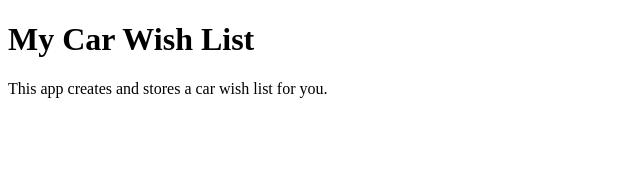
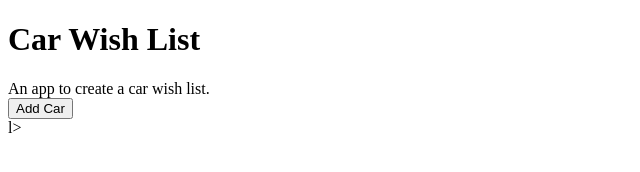
Before and after one commit to TaylorEisman12/Assignment-1, a plain HTML site: page index.html in a window 1280 px wide. Shown: the whole page, without its empty margins (0-640 px from the left). Drawn offline with Linux system fonts and the light colour scheme.

Commit message:
changed body tags

```diff
--- a/index.html
+++ b/index.html
@@ -4,25 +4,25 @@
 <!-- 3/12 Project 1 -->
 <html>
 		<head>
+			<title>Taylor Eisman Project 1</title>
 				<meta charset="utf-8" />
-		<meta name="description" content="First assignment 3/12" />
-		<meta name="keywords" content="car wish list, project 1" />
-		<meta name="robots" content="index, follow" />
-		<!-- Fit Iphone -->
+				<meta name="description" content="Project 1" />
+				<meta name="keywords" content="project 1, car, wishlist" />
+				<meta name="robots" content="noindex, nofollow" />
 				<meta name="viewport" content="user-scalable=no, width=device-width" />
-		<!-- Fit Andriod -->
-		<meta name="viewport" content="target-densitydpi=device-dpi" />
-		<!-- Other older devices -->
 				<meta name="HandheldFriendly" content="True">
-		<!-- Mobile Optimized -->
-		<meta name="MobileOptimized" content="320" />
+				<meta name="MobileOptimized" content="320"/>
 			<link href="css.css" rel="stylesheet" type="text/css" />
-		<script src="js.js" type="text/javascript"></script>
-			<title>Car Wish List</title>
+
 		</head>
 	<body>
-			<h1>My Car Wish List</h1>
-			<p>This app creates and stores a car wish list for you.</p>
-
+		<header>
+			<h1>Car Wish List</h1>
+			<div>An app to create a car wish list.</div>
+		</header>
+			<form method="link" action="additem.html">
+				<input type="submit" value="Add Car">
+			</form>
+	<script src="jsmain.js" type="text/javascript"></script>
 	</body>
-</html>
+</html>l>
```
Lines whose indentation alone changed are shown as unchanged.
